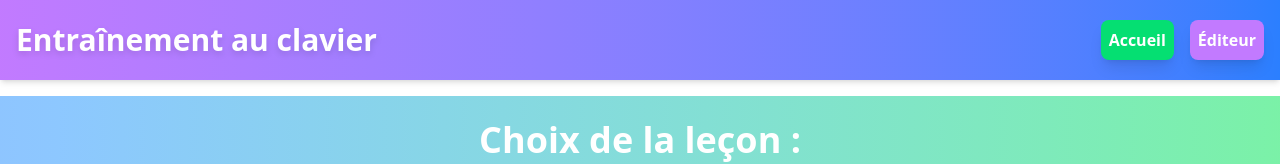
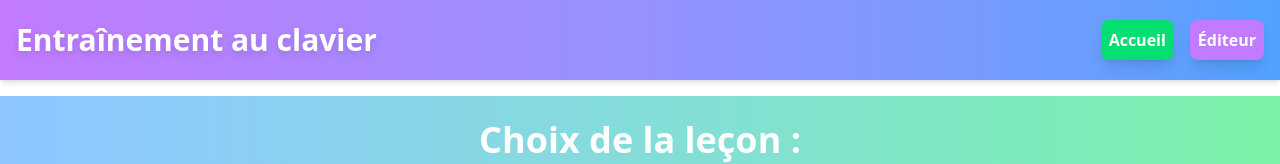
Before and after one commit to nefalis/typing_project, a React (Vite) app in the folder frontend/: page / in a window 1280 px wide. Shown: the top 164 px of the page. Built offline with nearby package versions, Linux system fonts and the light colour scheme; no server answers.

Commit message:
modification header

```diff
--- a/frontend/src/components/Header.jsx
+++ b/frontend/src/components/Header.jsx
@@ -8,7 +8,7 @@ const Header = () => {
             initial={{ opacity: 0, y: -20 }}
             animate={{ opacity: 1, y: 0 }}
             transition={{ duration: 0.5 }}
-            className="flex justify-between items-center mb-4 p-4 h-20 bg-gradient-to-r from-purple-400 to-blue-500 shadow-md "
+            className="flex justify-between items-center mb-4 p-4 h-20 bg-gradient-to-r from-purple-400 to-blue-400 shadow-md "
         >
             <h2 className="text-3xl font-bold text-white drop-shadow-md">Entraînement au clavier</h2>
             <nav >
```
Also changed, not shown: 1 other file (tests, documents, lock files or other folders).
